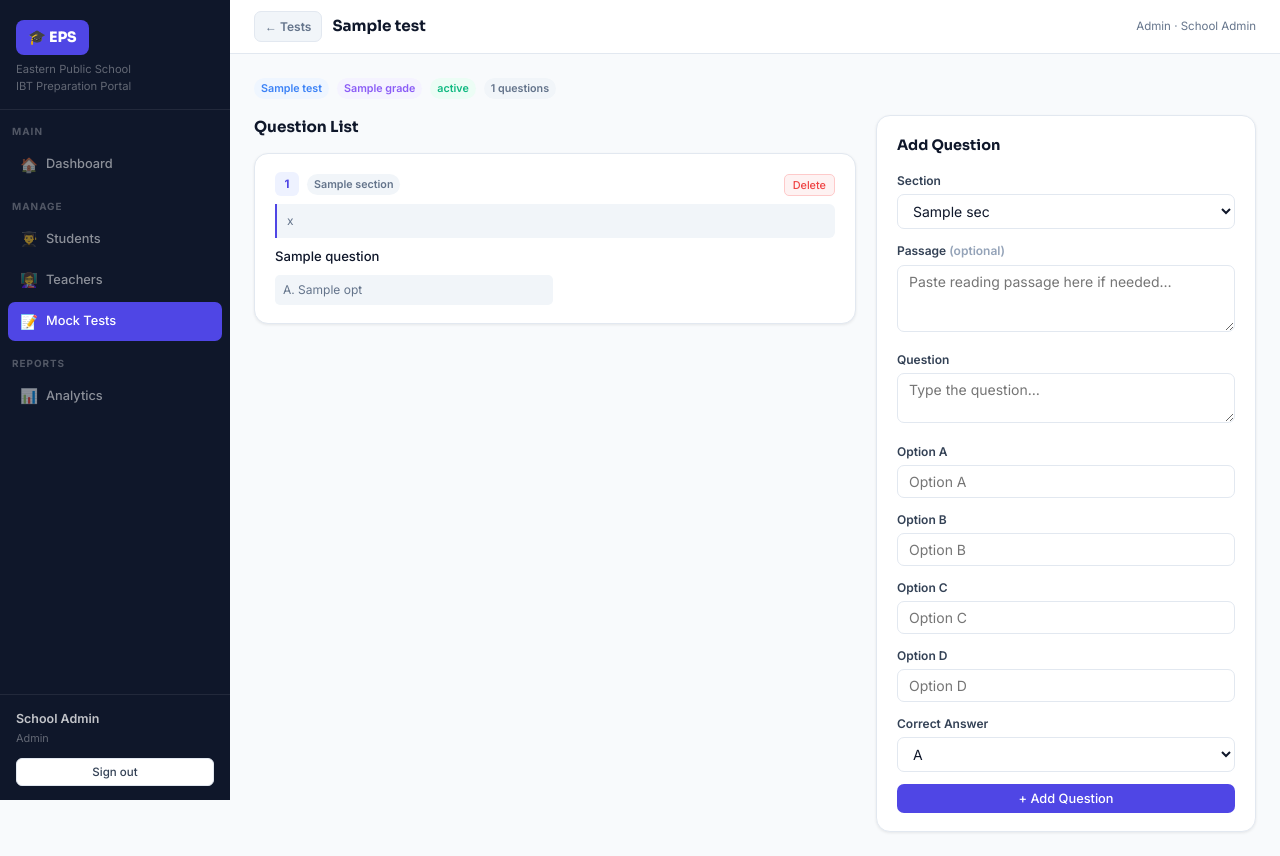
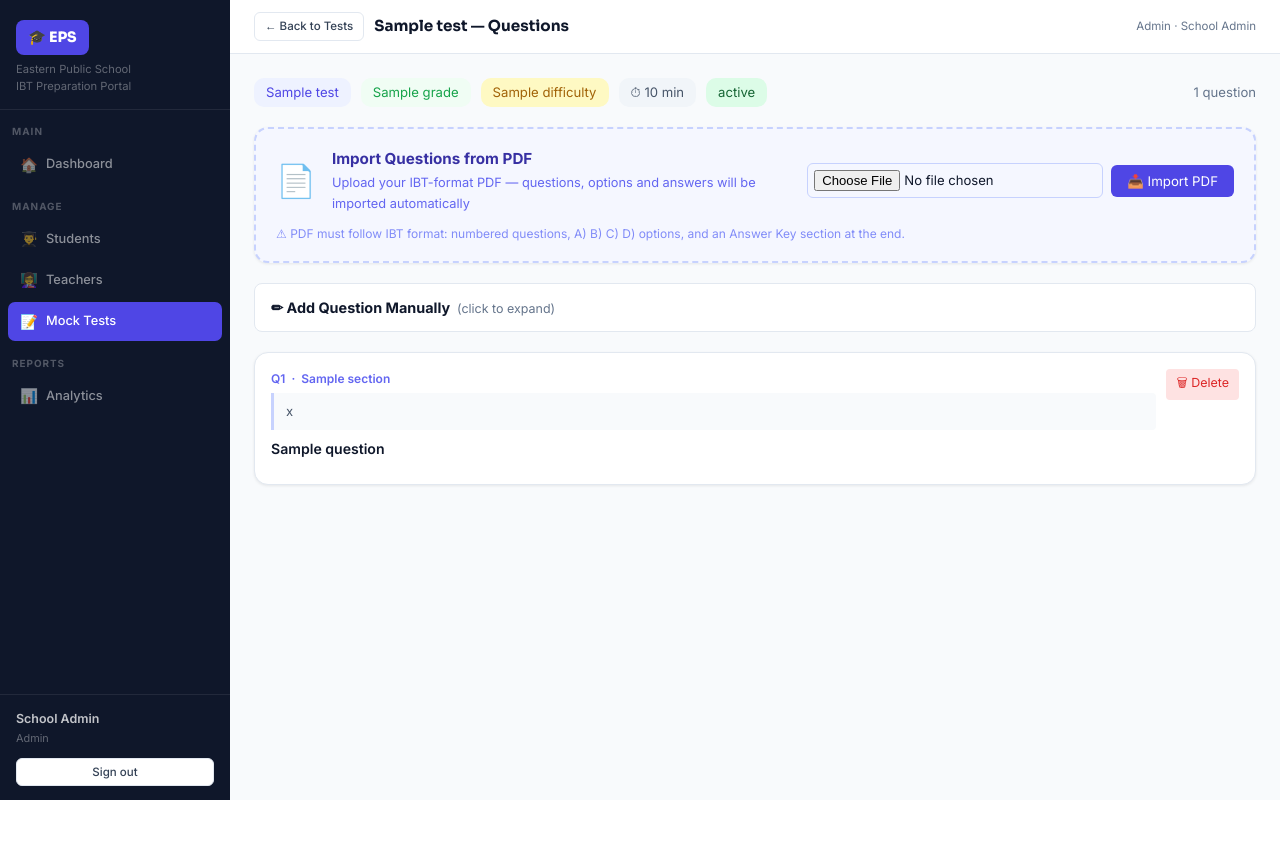
Before and after one commit to bushrakhan-prog/EPS-IBT-prep, a Flask app: template ibt-portal/templates/admin/questions.html in a window 1280 px wide. After the commit the page ends 800 px from the top, so only its background shows below. Run offline with Flask 3, Linux system fonts and the light colour scheme; a user stored in the database is signed in; tables that the repository leaves empty hold one stand-in row (values such as "Sample post"); the template is opened without the code that fills it: most values are stand-ins (such as "Sample title", 1, 10 or a date in 2020); some libraries are stand-ins or nearby versions.

Commit message:
Update questions.html

```diff
--- a/ibt-portal/templates/admin/questions.html
+++ b/ibt-portal/templates/admin/questions.html
@@ -1,83 +1,134 @@
-{% extends "base.html" %}
+{% extends 'base.html' %}
 {% block title %}Questions — {{ test.name }}{% endblock %}
-{% block page_title %}{{ test.name }}{% endblock %}
-{% block back_button %}<a href="/admin/tests" class="back-btn">← Tests</a>{% endblock %}
+{% block page_title %}{{ test.name }} — Questions{% endblock %}
+{% block back_button %}<a href="/admin/tests" class="btn btn-secondary btn-sm">← Back to Tests</a>{% endblock %}
+
 {% block content %}
-<div style="display:flex;gap:8px;flex-wrap:wrap;margin-bottom:16px">
-  <span class="badge badge-blue">{{ test.subject }}</span>
-  <span class="badge badge-purple">{{ test.grade }}</span>
-  <span class="badge {{ 'badge-green' if test.status=='active' else 'badge-amber' }}">{{ test.status }}</span>
-  <span class="badge badge-gray">{{ questions|length }} questions</span>
+
+<!-- Test Info Bar -->
+<div style="display:flex;gap:10px;align-items:center;margin-bottom:20px;flex-wrap:wrap">
+  <span style="background:#eef2ff;color:#4f46e5;padding:4px 12px;border-radius:10px;font-size:.82rem">{{ test.subject }}</span>
+  <span style="background:#f0fdf4;color:#16a34a;padding:4px 12px;border-radius:10px;font-size:.82rem">{{ test.grade }}</span>
+  <span style="background:#fef9c3;color:#a16207;padding:4px 12px;border-radius:10px;font-size:.82rem">{{ test.difficulty }}</span>
+  <span style="background:#f1f5f9;color:#475569;padding:4px 12px;border-radius:10px;font-size:.82rem">⏱ {{ test.duration }} min</span>
+  <span style="background:{{ '#dcfce7' if test.status=='active' else '#fef9c3' }};color:{{ '#166534' if test.status=='active' else '#92400e' }};padding:4px 12px;border-radius:10px;font-size:.82rem">
+    {{ test.status }}
+  </span>
+  <span style="font-size:.82rem;color:var(--ink3);margin-left:auto">{{ questions|length }} question{{ 's' if questions|length != 1 }}</span>
 </div>
 
-<div style="display:grid;grid-template-columns:1fr 380px;gap:20px;align-items:start">
-  <div>
-    <div class="sec-title" style="margin-bottom:14px">Question List</div>
-    {% for q in questions %}
-    <div class="card" style="margin-bottom:10px">
-      <div style="display:flex;justify-content:space-between;align-items:center;margin-bottom:8px">
-        <div style="display:flex;align-items:center;gap:8px">
-          <span style="width:24px;height:24px;border-radius:6px;background:var(--brand-l);color:var(--brand);font-size:.72rem;font-weight:700;display:inline-flex;align-items:center;justify-content:center">{{ loop.index }}</span>
-          <span class="badge badge-gray">{{ q.section }}</span>
+<!-- ── PDF UPLOAD SECTION ──────────────────────────────────── -->
+<div class="card" style="margin-bottom:20px;border:2px dashed #c7d2fe;background:#f5f7ff">
+  <div style="display:flex;align-items:center;gap:16px;flex-wrap:wrap">
+    <div style="font-size:2rem">📄</div>
+    <div style="flex:1">
+      <div style="font-weight:700;font-size:.95rem;color:#3730a3;margin-bottom:2px">Import Questions from PDF</div>
+      <div style="font-size:.8rem;color:#6366f1">Upload your IBT-format PDF — questions, options and answers will be imported automatically</div>
+    </div>
+    <form method="POST" action="/admin/tests/{{ test.id }}/upload-pdf" enctype="multipart/form-data"
+          style="display:flex;gap:8px;align-items:center">
+      <input type="file" name="pdf_file" accept=".pdf" required
+             style="font-size:.82rem;border:1px solid #c7d2fe;border-radius:6px;padding:6px"/>
+      <button type="submit"
+        style="background:#4f46e5;color:#fff;border:none;padding:8px 16px;border-radius:6px;cursor:pointer;font-size:.83rem;white-space:nowrap">
+        📥 Import PDF
+      </button>
+    </form>
+  </div>
+  <div style="margin-top:10px;font-size:.75rem;color:#818cf8">
+    ⚠ PDF must follow IBT format: numbered questions, A) B) C) D) options, and an Answer Key section at the end.
+  </div>
+</div>
+
+<!-- ── ADD QUESTION MANUALLY ──────────────────────────────── -->
+<details style="margin-bottom:20px">
+  <summary style="cursor:pointer;font-weight:700;font-size:.9rem;padding:12px 16px;background:#fff;border:1px solid var(--border);border-radius:8px;list-style:none">
+    ✏ Add Question Manually &nbsp;<span style="font-size:.78rem;color:var(--ink3);font-weight:400">(click to expand)</span>
+  </summary>
+  <div class="card" style="border-top-left-radius:0;border-top-right-radius:0;border-top:none;margin-top:0">
+    <form method="POST" action="/admin/tests/{{ test.id }}/questions">
+      <div style="display:grid;grid-template-columns:1fr 1fr;gap:10px;margin-bottom:10px">
+        <div>
+          <label style="font-size:.78rem;font-weight:600;display:block;margin-bottom:3px">Section</label>
+          <select name="section" style="width:100%;padding:7px;border:1px solid var(--border);border-radius:5px;font-size:.83rem">
+            {% for s in subject_sections %}<option>{{ s }}</option>{% endfor %}
+          </select>
         </div>
-        <form method="POST" action="/admin/questions/delete/{{ test.id }}/{{ q.id }}" onsubmit="return confirm('Delete this question?')">
-          <button type="submit" class="btn btn-danger btn-xs">Delete</button>
-        </form>
       </div>
-      {% if q.passage %}
-      <div style="background:var(--surface2);border-left:2px solid var(--brand);padding:8px 10px;border-radius:0 6px 6px 0;font-size:.75rem;color:var(--ink3);margin-bottom:8px;line-height:1.5">{{ q.passage[:200] }}{% if q.passage|length>200 %}…{% endif %}</div>
-      {% endif %}
-      <div style="font-weight:500;font-size:.82rem;margin-bottom:8px;color:var(--ink)">{{ q.question }}</div>
-      <div style="display:grid;grid-template-columns:1fr 1fr;gap:4px">
-        {% for opt in q.options %}
-        <div style="padding:5px 8px;border-radius:5px;font-size:.75rem;background:{% if loop.index0==q.answer %}var(--green-l){% else %}var(--surface2){% endif %};color:{% if loop.index0==q.answer %}var(--green){% else %}var(--ink3){% endif %};font-weight:{% if loop.index0==q.answer %}600{% else %}400{% endif %}">
-          {{ ['A','B','C','D'][loop.index0] }}. {{ opt }}{% if loop.index0==q.answer %} ✓{% endif %}
+      <div style="margin-bottom:10px">
+        <label style="font-size:.78rem;font-weight:600;display:block;margin-bottom:3px">Passage (optional)</label>
+        <textarea name="passage" rows="2" placeholder="Leave blank if no reading passage"
+                  style="width:100%;padding:7px;border:1px solid var(--border);border-radius:5px;font-size:.83rem"></textarea>
+      </div>
+      <div style="margin-bottom:10px">
+        <label style="font-size:.78rem;font-weight:600;display:block;margin-bottom:3px">Question</label>
+        <textarea name="question" rows="2" required placeholder="Enter question text"
+                  style="width:100%;padding:7px;border:1px solid var(--border);border-radius:5px;font-size:.83rem"></textarea>
+      </div>
+      <div style="display:grid;grid-template-columns:1fr 1fr;gap:8px;margin-bottom:10px">
+        {% for i in range(4) %}
+        <div>
+          <label style="font-size:.78rem;font-weight:600;display:block;margin-bottom:3px">Option {{ ['A','B','C','D'][i] }}</label>
+          <input name="opt{{ i }}" style="width:100%;padding:7px;border:1px solid var(--border);border-radius:5px;font-size:.83rem"/>
         </div>
         {% endfor %}
       </div>
-    </div>
-    {% else %}
-    <div style="text-align:center;padding:40px;color:var(--ink3)">
-      <div style="font-size:2rem;margin-bottom:8px">📝</div>
-      <p style="font-size:.85rem">No questions yet — add your first one using the form on the right.</p>
-    </div>
-    {% endfor %}
+      <div style="margin-bottom:12px">
+        <label style="font-size:.78rem;font-weight:600;display:block;margin-bottom:3px">Correct Answer</label>
+        <select name="answer" style="width:200px;padding:7px;border:1px solid var(--border);border-radius:5px;font-size:.83rem">
+          <option value="0">A</option><option value="1">B</option>
+          <option value="2">C</option><option value="3">D</option>
+        </select>
+      </div>
+      <button type="submit" class="btn btn-primary">+ Add Question</button>
+    </form>
   </div>
+</details>
 
-  <!-- Add question form -->
-  <div style="position:sticky;top:70px">
-    <div class="card">
-      <div class="card-title">Add Question</div>
-      <form method="POST">
-        <div class="form-group">
-          <label class="form-label">Section</label>
-          <select class="form-input" name="section">
-            {% for sec in subject_sections %}<option>{{ sec }}</option>{% endfor %}
-          </select>
+<!-- ── QUESTION LIST ──────────────────────────────────────── -->
+{% if questions %}
+<div style="display:flex;flex-direction:column;gap:10px">
+  {% for q in questions %}
+  <div class="card" style="padding:16px">
+    <div style="display:flex;justify-content:space-between;align-items:flex-start;gap:10px">
+      <div style="flex:1">
+        <div style="font-size:.75rem;color:#6366f1;font-weight:600;margin-bottom:4px">
+          Q{{ loop.index }} &nbsp;·&nbsp; {{ q.section }}
         </div>
-        <div class="form-group">
-          <label class="form-label">Passage <span style="color:var(--ink4)">(optional)</span></label>
-          <textarea class="form-input" name="passage" rows="3" placeholder="Paste reading passage here if needed…" style="resize:vertical"></textarea>
+        {% if q.passage %}
+        <div style="background:#f8fafc;border-left:3px solid #c7d2fe;padding:8px 12px;font-size:.82rem;color:#475569;margin-bottom:8px;border-radius:0 4px 4px 0">
+          {{ q.passage }}
         </div>
-        <div class="form-group">
-          <label class="form-label">Question</label>
-          <textarea class="form-input" name="question" rows="2" required style="resize:vertical" placeholder="Type the question…"></textarea>
+        {% endif %}
+        <div style="font-weight:600;font-size:.88rem;margin-bottom:8px">{{ q.question }}</div>
+        <div style="display:grid;grid-template-columns:1fr 1fr;gap:4px">
+          {% for i, opt in enumerate(q.options) if opt %}
+          <div style="font-size:.82rem;padding:4px 8px;border-radius:4px;
+            background:{{ '#dcfce7' if q.answer == i else '#f8fafc' }};
+            color:{{ '#166534' if q.answer == i else '#374151' }};
+            border:1px solid {{ '#86efac' if q.answer == i else '#e5e7eb' }}">
+            <strong>{{ ['A','B','C','D'][i] }})</strong> {{ opt }}
+            {% if q.answer == i %} ✓{% endif %}
+          </div>
+          {% endfor %}
         </div>
-        {% for letter in ['A','B','C','D'] %}
-        <div class="form-group">
-          <label class="form-label">Option {{ letter }}</label>
-          <input class="form-input" name="opt{{ loop.index0 }}" placeholder="Option {{ letter }}" required/>
-        </div>
-        {% endfor %}
-        <div class="form-group">
-          <label class="form-label">Correct Answer</label>
-          <select class="form-input" name="answer">
-            <option value="0">A</option><option value="1">B</option><option value="2">C</option><option value="3">D</option>
-          </select>
-        </div>
-        <button type="submit" class="btn btn-primary" style="width:100%;justify-content:center">+ Add Question</button>
+      </div>
+      <form method="POST" action="/admin/questions/delete/{{ test.id }}/{{ q.id }}"
+            onsubmit="return confirm('Delete this question?')">
+        <button type="submit"
+          style="background:#fee2e2;color:#dc2626;border:none;padding:5px 10px;border-radius:4px;cursor:pointer;font-size:.78rem;white-space:nowrap">
+          🗑 Delete
+        </button>
       </form>
     </div>
   </div>
+  {% endfor %}
 </div>
+{% else %}
+<div style="text-align:center;padding:48px;color:var(--ink3)">
+  <div style="font-size:2.5rem;margin-bottom:8px">📭</div>
+  <div style="font-weight:600">No questions yet</div>
+  <div style="font-size:.85rem">Import from PDF above or add manually</div>
+</div>
+{% endif %}
 {% endblock %}
```
